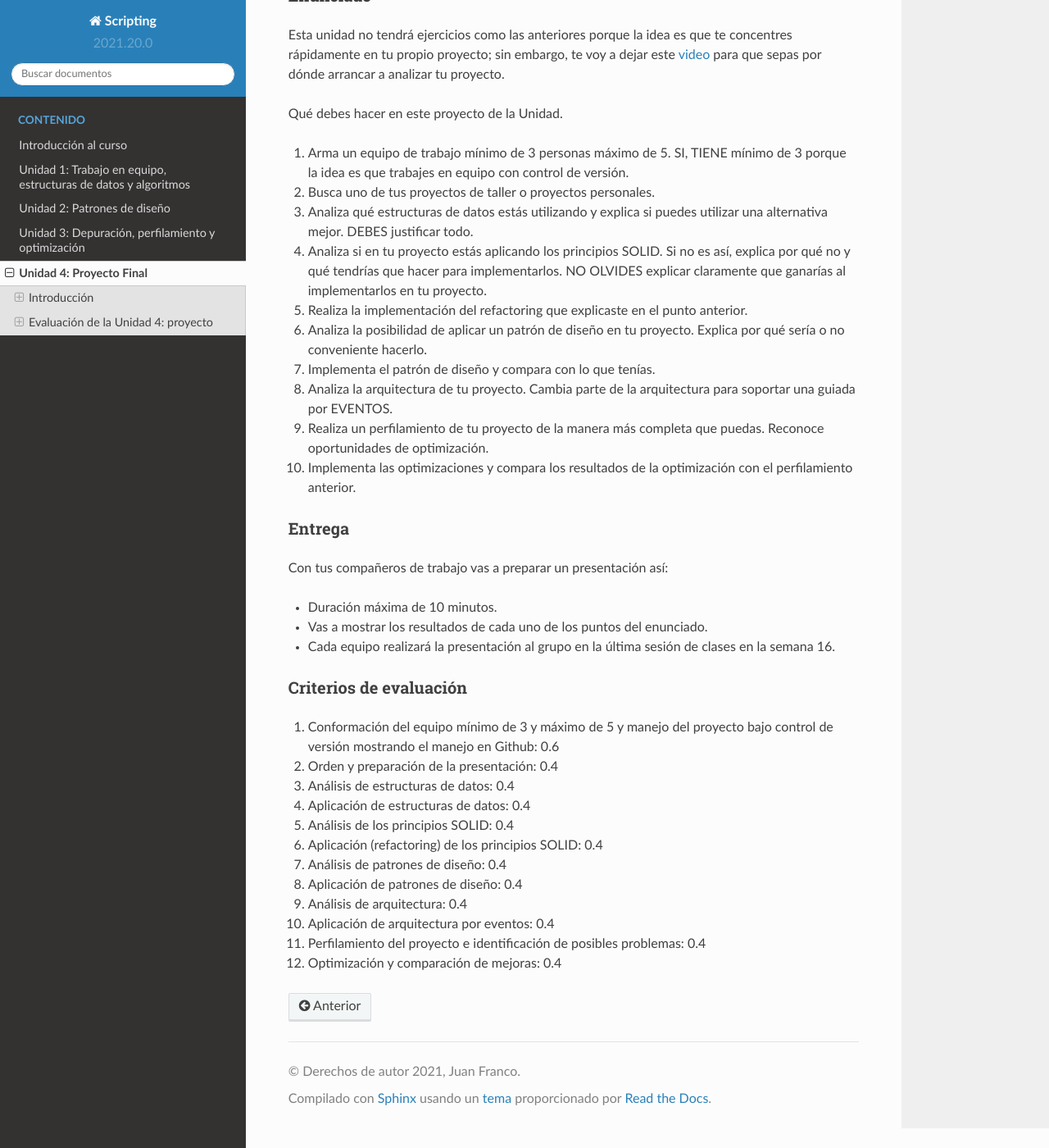
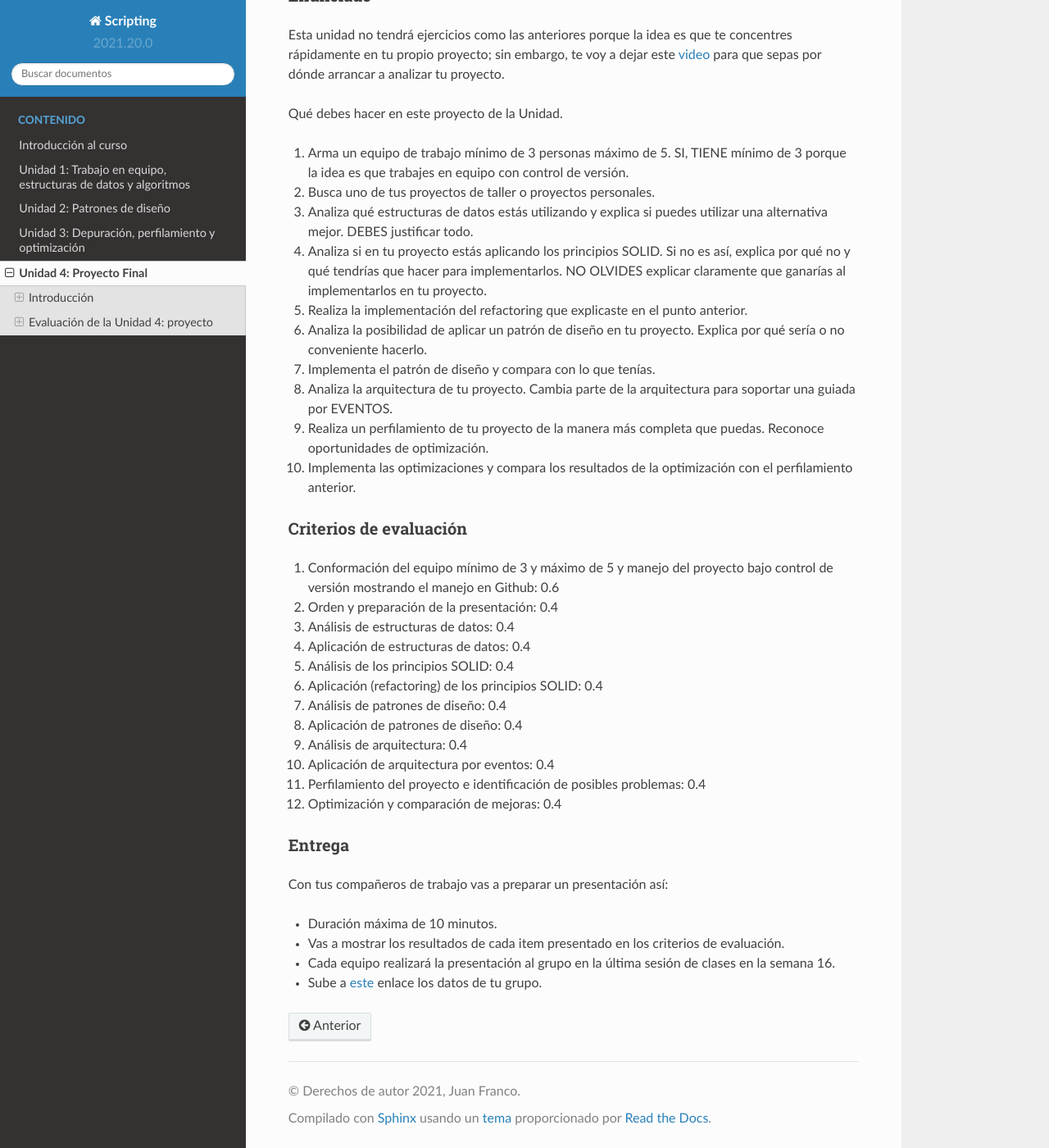
Before and after one commit to juanferfranco/scripting, a Sphinx documentation site: the page built from docs/_unidad4/unidad4.rst, in a window 1280 px wide and 1400 px high, scrolled down 533 px. Shown: the whole window at 82% size. Built offline with Sphinx 7.4.7 and the Read the Docs theme 2.0.0, drawn with Linux system fonts in a browser that asks for light colours; some of the changed lines change nothing that is shown.

Commit message:
update evaluation conditions for Unit4

```diff
--- a/docs/_unidad4/unidad4.rst
+++ b/docs/_unidad4/unidad4.rst
@@ -51,15 +51,6 @@ Qué debes hacer en este proyecto de la Unidad.
 #. Implementa las optimizaciones y compara los resultados de la optimización
    con el perfilamiento anterior.
 
-Entrega
-*********
-
-Con tus compañeros de trabajo vas a preparar un presentación así:
-
-* Duración máxima de 10 minutos.
-* Vas a mostrar los resultados de cada uno de los puntos del enunciado.
-* Cada equipo realizará la presentación al grupo en la última sesión de
-  clases en la semana 16.
 
 Criterios de evaluación
 **************************
@@ -77,3 +68,14 @@ Criterios de evaluación
 #. Aplicación de arquitectura por eventos: 0.4
 #. Perfilamiento del proyecto e identificación de posibles problemas: 0.4
 #. Optimización y comparación de mejoras: 0.4
+
+Entrega
+*********
+
+Con tus compañeros de trabajo vas a preparar un presentación así:
+
+* Duración máxima de 10 minutos.
+* Vas a mostrar los resultados de cada item presentado en los criterios de evaluación.
+* Cada equipo realizará la presentación al grupo en la última sesión de
+  clases en la semana 16.
+* Sube a `este <https://forms.office.com/r/C53LPXHakj>`__  enlace los datos de tu grupo.
```
